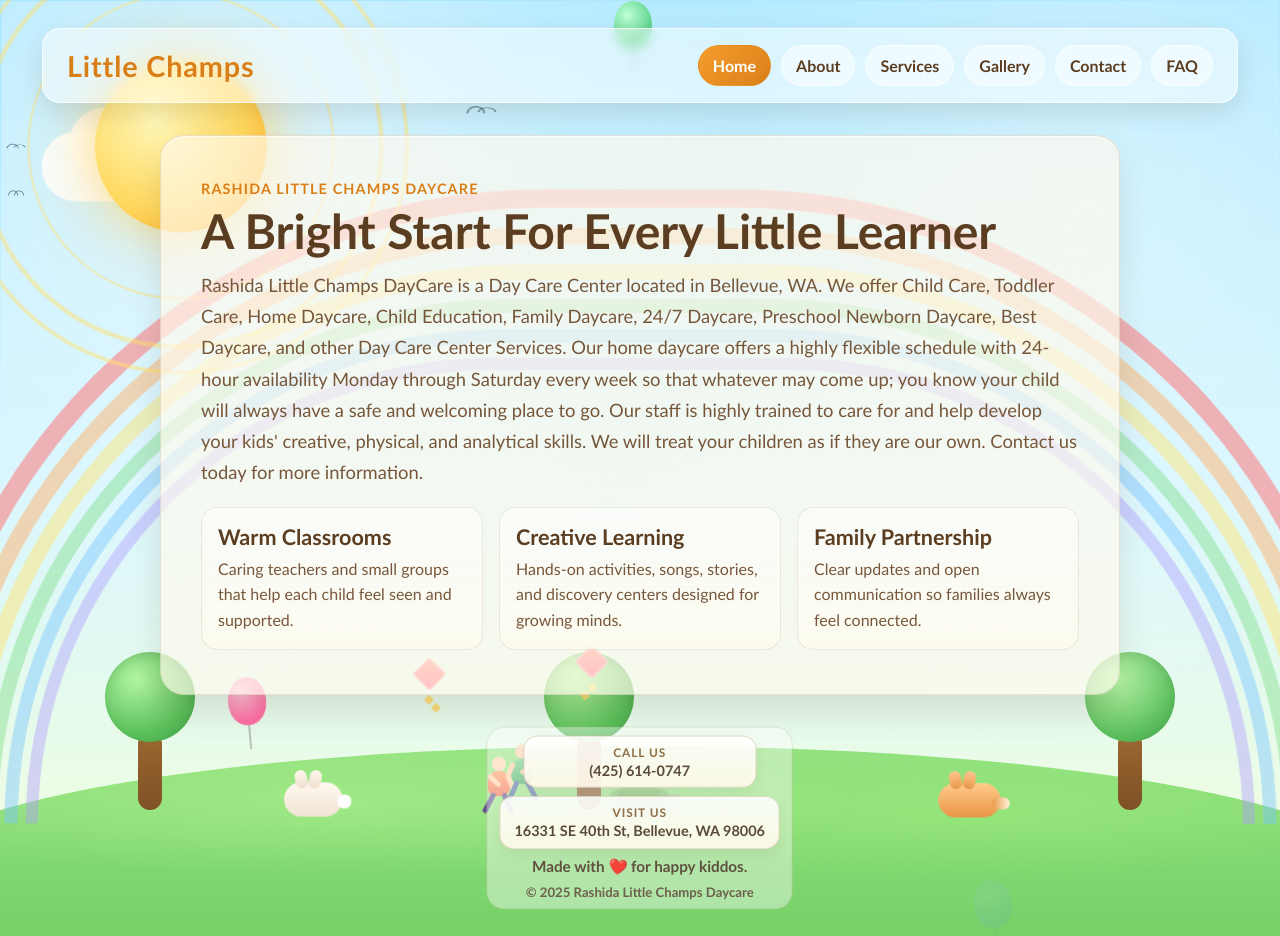
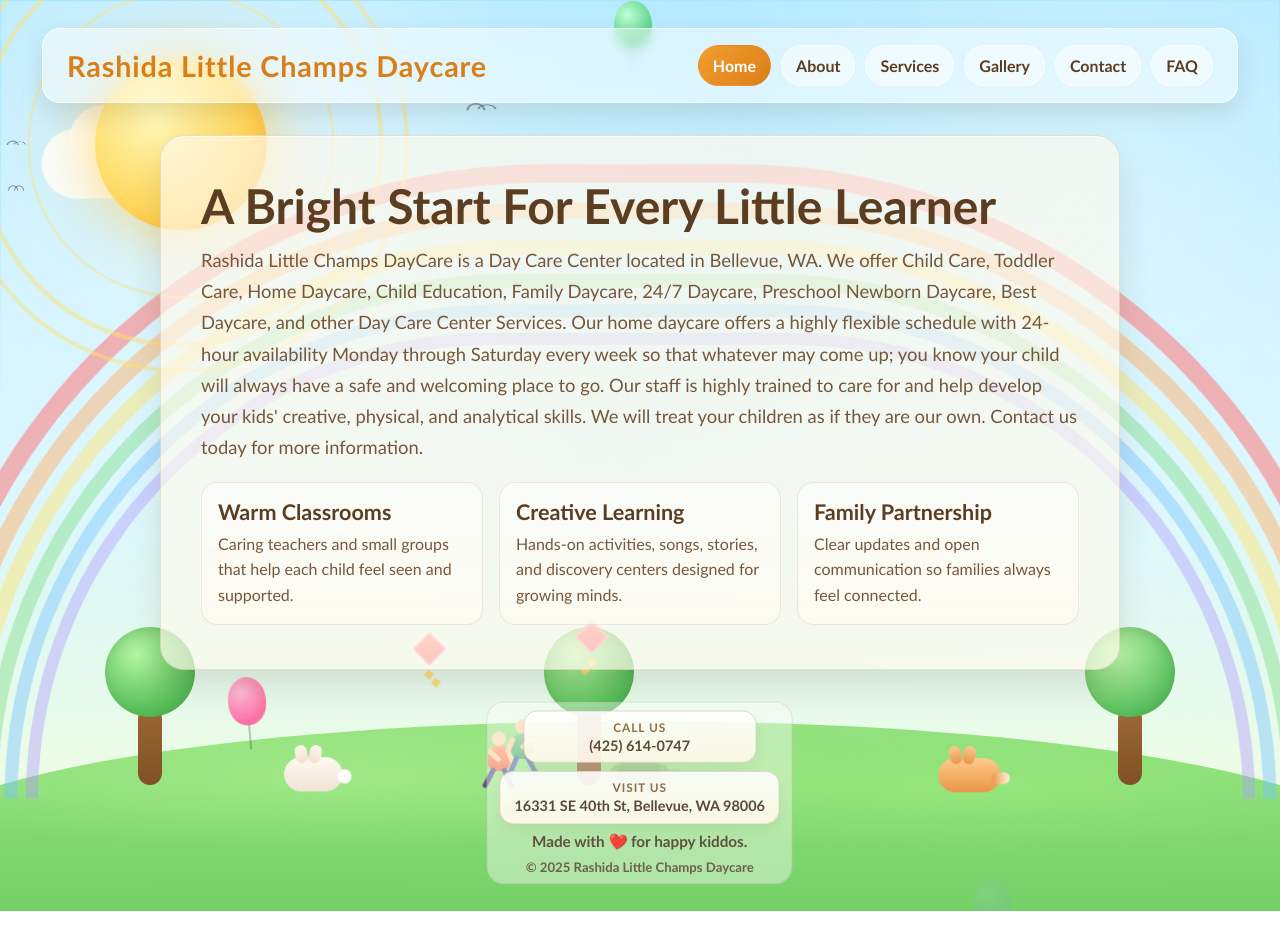
Before and after one commit to mz9201ju/RashidaLittleChampsDayCare, a React (Vite) app: page / in a window 1280 px wide. After the commit the page ends 911 px from the top, so only its background shows below. Built offline with nearby package versions, Linux system fonts and the light colour scheme.

Commit message:
website title updated

```diff
--- a/src/website/SiteLayout.jsx
+++ b/src/website/SiteLayout.jsx
@@ -120,7 +120,7 @@ export default function SiteLayout() {
       </div>
 
       <header className="site-header">
-        <div className="brand">Little Champs</div>
+        <div className="brand">Rashida Little Champs Daycare</div>
         <nav className="site-nav" aria-label="Main navigation">
           {NAV_LINKS.map((link) => (
             <NavLink
--- a/src/website/data/siteContent.js
+++ b/src/website/data/siteContent.js
@@ -9,7 +9,6 @@ export const NAV_LINKS = [
 
 export const PAGE_CONTENT = {
   home: {
-    eyebrow: 'Rashida Little Champs Daycare',
     title: 'A Bright Start For Every Little Learner',
     intro:
       "Rashida Little Champs DayCare is a Day Care Center located in Bellevue, WA. We offer Child Care, Toddler Care, Home Daycare, Child Education, Family Daycare, 24/7 Daycare, Preschool Newborn Daycare, Best Daycare, and other Day Care Center Services. Our home daycare offers a highly flexible schedule with 24-hour availability Monday through Saturday every week so that whatever may come up; you know your child will always have a safe and welcoming place to go. Our staff is highly trained to care for and help develop your kids' creative, physical, and analytical skills. We will treat your children as if they are our own. Contact us today for more information.",
--- a/src/website/pages/HomePage.jsx
+++ b/src/website/pages/HomePage.jsx
@@ -5,7 +5,6 @@ export default function HomePage() {
 
   return (
     <section className="page-panel home-panel">
-      <p className="eyebrow">{content.eyebrow}</p>
       <h1>{content.title}</h1>
       <p className="lead">{content.intro}</p>
       <div className="card-grid">
--- a/src/website/styles/base.css
+++ b/src/website/styles/base.css
@@ -860,15 +860,6 @@ body {
   box-shadow:
     0 18px 32px rgba(77, 48, 14, 0.12),
     inset 0 1px 0 rgba(255, 255, 255, 0.62);
-}
-
-.eyebrow {
-  font-size: 0.9rem;
-  font-weight: 700;
-  letter-spacing: 0.08em;
-  text-transform: uppercase;
-  color: var(--brand-deep);
-  margin-bottom: 8px;
 }
 
 .page-panel h1 {
```
